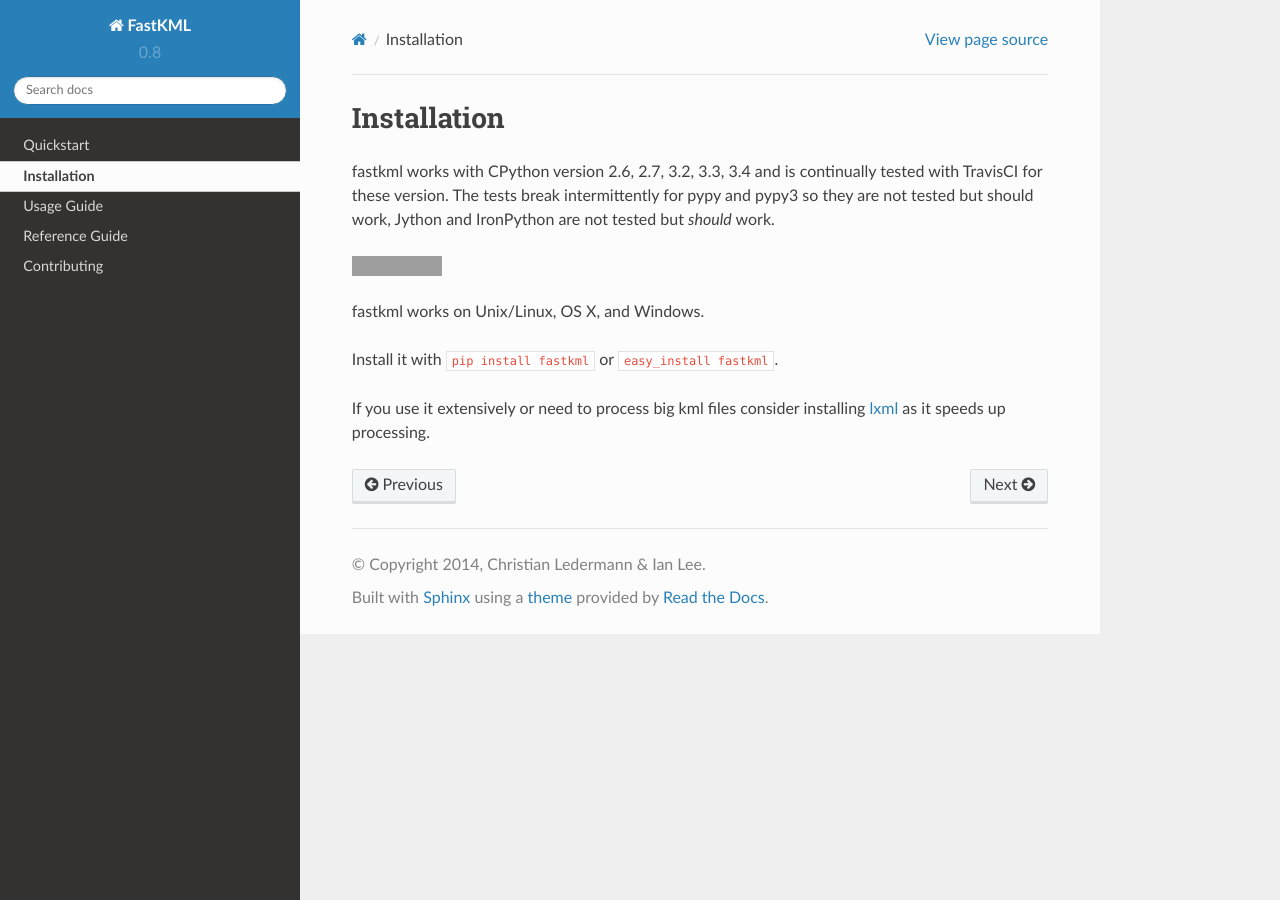
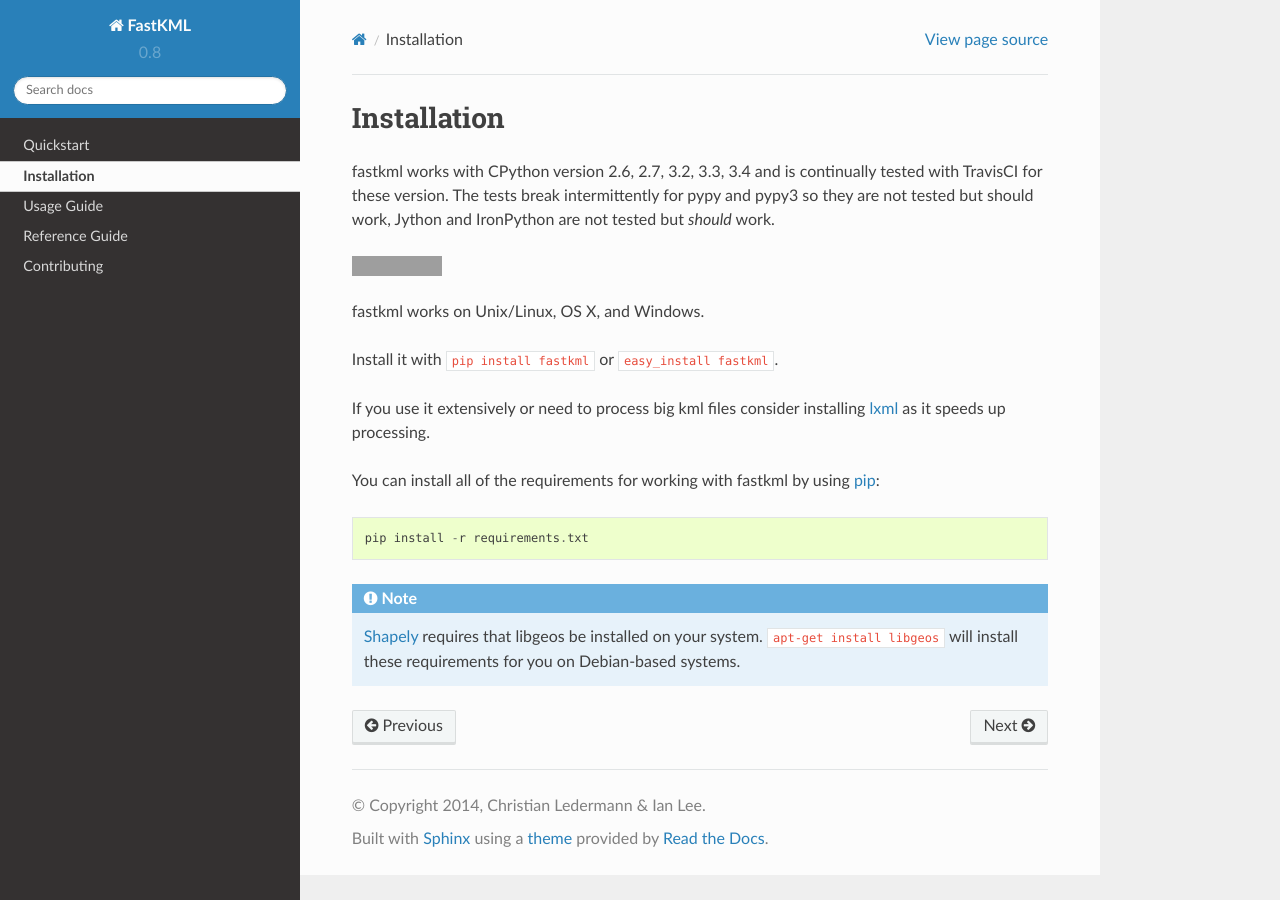
Before and after one commit to cleder/fastkml, a Sphinx documentation site: the page built from docs/installing.rst, in a window 1280 px wide. Built offline with Sphinx 7.4.7 and the Read the Docs theme 2.0.0, drawn with Linux system fonts in a browser that asks for light colours; grey boxes are pictures that could not be loaded.

Commit message:
Add more details to installation documentation about getting the development tools.

```diff
--- a/README.rst
+++ b/README.rst
@@ -50,7 +50,7 @@
 * lxml_
 * shapely_
 
-You can install all of the requirements for working with fastkml by using pip_:
+You can install all of the requirements for working with fastkml by using pip_::
 
     pip install -r requirements.txt
 
--- a/docs/installing.rst
+++ b/docs/installing.rst
@@ -16,4 +16,16 @@
 If you use it extensively or need to process big kml files consider
 installing lxml_ as it speeds up processing.
 
+You can install all of the requirements for working with fastkml by using pip_::
+
+    pip install -r requirements.txt
+
+.. note::
+
+    Shapely_ requires that libgeos be installed on your system. ``apt-get
+    install libgeos`` will install these requirements for you on Debian-based
+    systems.
+
 .. _lxml: https://pypi.python.org/pypi/lxml
+.. _pip: https://pypi.python.org/pypi/pip
+.. _shapely: http://pypi.python.org/pypi/Shapely
```
